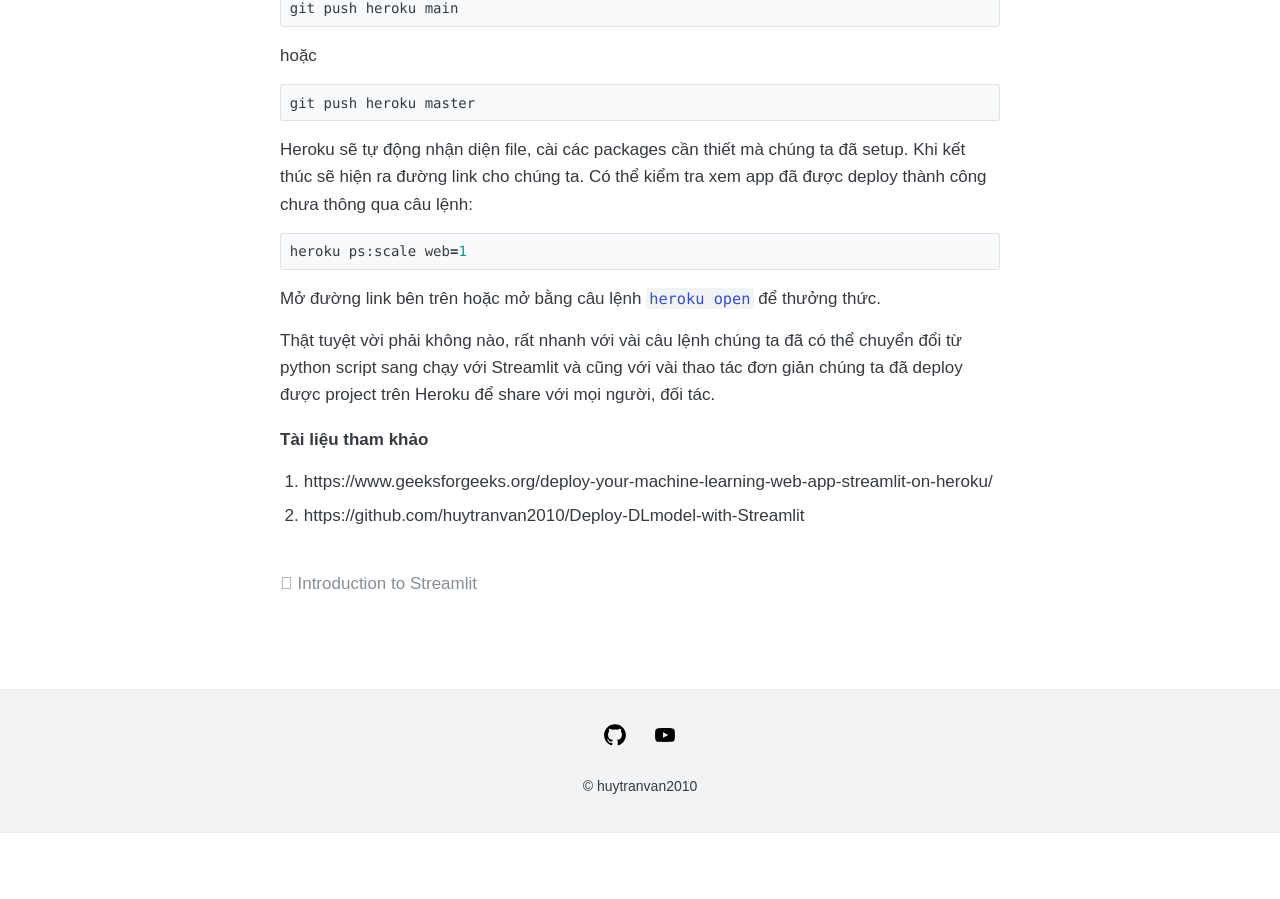
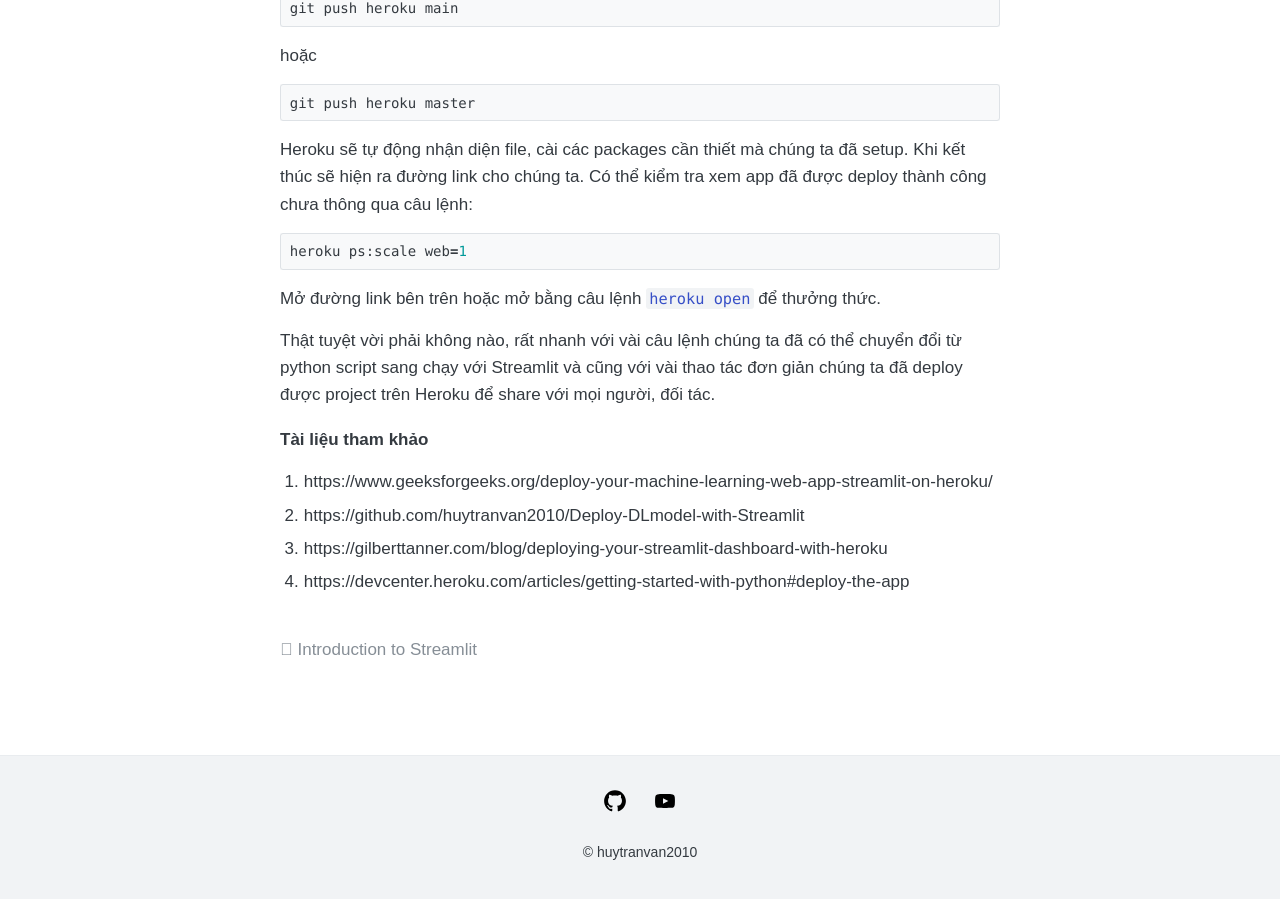
Before and after one commit to huytranvan2010/huytranvan2010.github.io, a Jekyll site: the page built from _posts/2021-07-01-Deploy-Dl-model-on-Heroku-with-streamlit.md, in a window 1280 px wide and 900 px high, scrolled down 1847 px. Built offline with Jekyll 4.4.1, drawn with Linux system fonts in a browser that asks for light colours; before the commit the page ends 2680 px from its top, so only the background shows below that; some of the changed lines change nothing that is shown.

```diff
--- a/_posts/2021-07-01-Deploy-Dl-model-on-Heroku-with-streamlit.md
+++ b/_posts/2021-07-01-Deploy-Dl-model-on-Heroku-with-streamlit.md
@@ -71,3 +71,5 @@
 ##### Tài liệu tham khảo
 1. https://www.geeksforgeeks.org/deploy-your-machine-learning-web-app-streamlit-on-heroku/
 2. https://github.com/huytranvan2010/Deploy-DLmodel-with-Streamlit
+3. https://gilberttanner.com/blog/deploying-your-streamlit-dashboard-with-heroku
+4. https://devcenter.heroku.com/articles/getting-started-with-python#deploy-the-app
```
